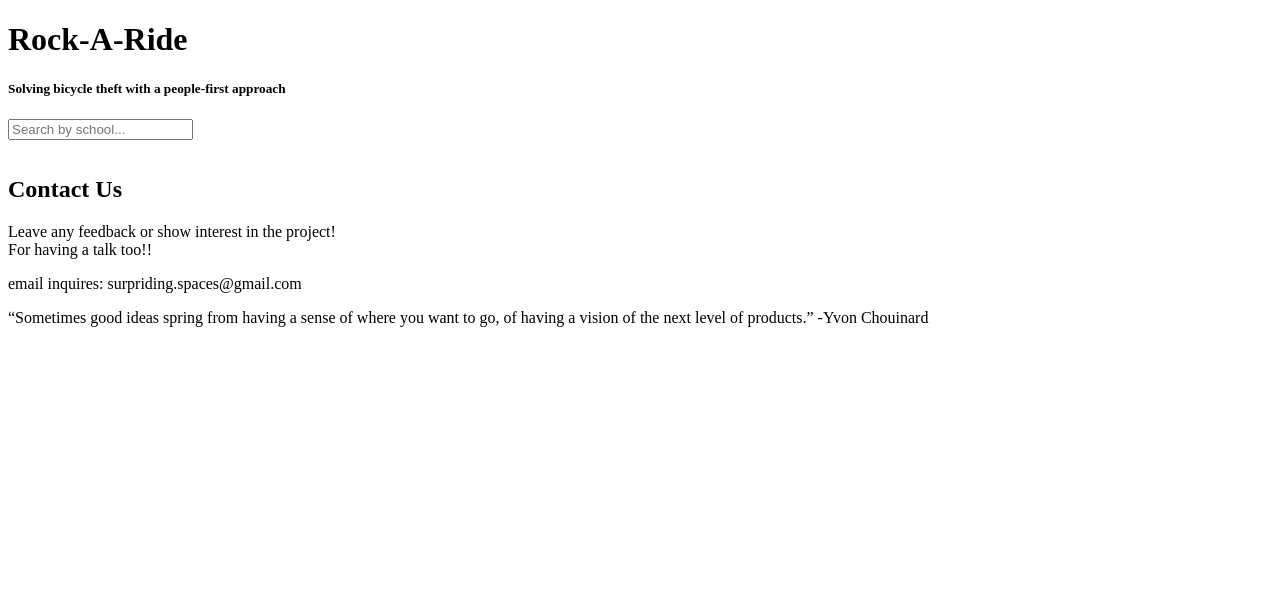
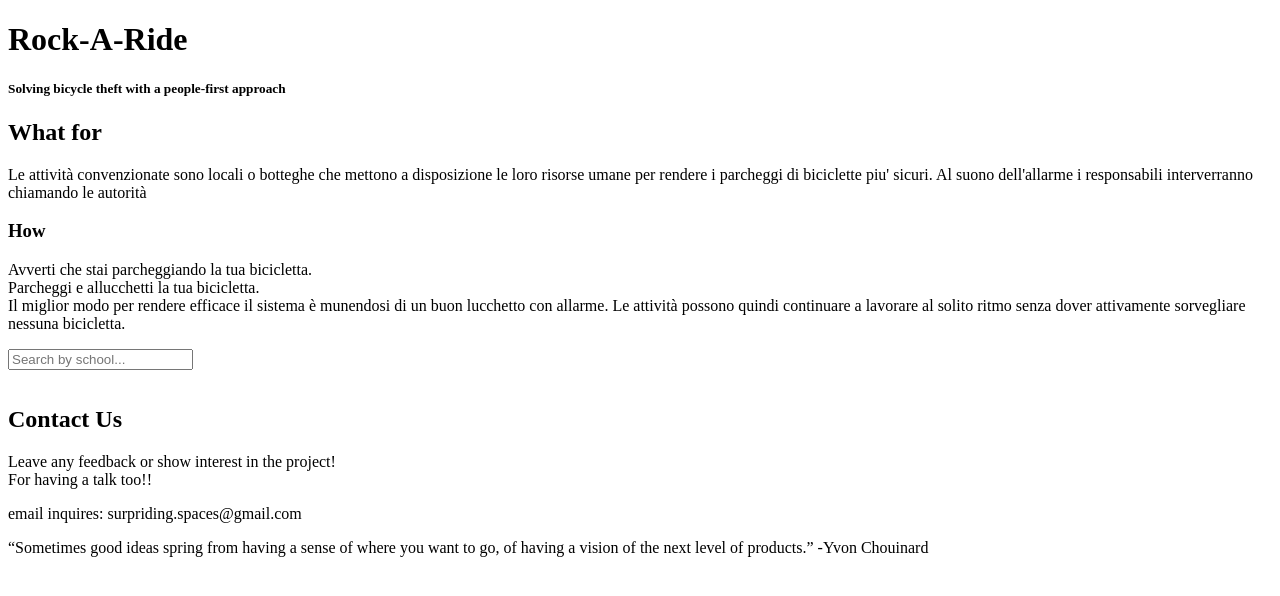
Before and after one commit to mHappah3019/monorepo-parkings, a React app in the folder frontend/: page / in a window 1280 px wide. Shown: the top 596 px of the page. Built offline with nearby package versions, Linux system fonts and the light colour scheme; no server answers; the HTML template or start-up script is replaced by a standard one.

Commit message:
Added description content + styling

```diff
--- a/frontend/src/components/App.js
+++ b/frontend/src/components/App.js
@@ -54,6 +54,7 @@ export default class App extends Component {
         <ProblemHeaders2
           mvp_name = {mvpName}
           problem_description={problemDescription}/>
+        <Description/>
         <UserGuide/>
         <FilterableParkingsList
           parkings = {this.state.parkings}/>
@@ -172,7 +173,7 @@ class FilterBar extends React.Component {
   render() {
 
     return (
-      <div className="mildPadding">
+      <div id="filterbar">
       <form>
         <input
           type="text"
@@ -256,23 +257,43 @@ class ProblemHeaders2 extends React.Component {
   }
 }
 
+class Description extends React.Component {
+  render() {
+    const whyItWorks = "Le attività convenzionate sono locali o botteghe che mettono a disposizione le loro risorse umane per rendere i parcheggi di biciclette piu' sicuri. Al suono dell'allarme i responsabili interverranno chiamando le autorità";
+    return (
+      <div className="descriptionContent mildPadding mildSpacing">
+        <h2 className="clear">
+          What for
+        </h2>
+        <p>
+          {whyItWorks}
+        </p>
+      </div>
+
+    )
+  }
+
+}
+
+
 class UserGuide extends React.Component {
   constructor(props) {
     super(props);
-    const whyItWorks = "'Le attività convenzionate sono locali o botteghe che mettono a disposizione le loro risorse umane per rendere i parcheggi di biciclette piu' sicuri. Al suono dell'allarme i responsabili interverranno chiamando le autorità";
-    const howItWorks1 = "Avverti che stai parcheggiando la tua bicicletta";
-    const howItWorks2 = "Parcheggi e allucchetti la tua bicicletta";
-    const howItWorks3 = "Il miglior modo per rendere efficace il sistema è munendosi di un buon lucchetto con allarme. Le attività possono quindi continuare a lavorare al solito ritmo senza dover attivamente sorvegliare nessuna bicicletta";
   }
   render() {
+    const howItWorks1 = "Avverti che stai parcheggiando la tua bicicletta.";
+    const howItWorks2 = "Parcheggi e allucchetti la tua bicicletta.";
+    const howItWorks3 = "Il miglior modo per rendere efficace il sistema è munendosi di un buon lucchetto con allarme. Le attività possono quindi continuare a lavorare al solito ritmo senza dover attivamente sorvegliare nessuna bicicletta.";
     return (
-      <div>
+      <div className="descriptionContent steps mildPadding mildSpacing">
+        <h3>
+          How
+        </h3>
         <p>
 
-        {this.whyItWorks}
-        {this.howItWorks1}
-        {this.howItWorks2}
-        {this.howItWorks3}
+          {howItWorks1}<br></br>
+          {howItWorks2}<br></br>
+          {howItWorks3}
 
         </p>
       </div>
--- a/frontend/static/css/index.css
+++ b/frontend/static/css/index.css
@@ -40,6 +40,8 @@ footer {
   background: white;
   color: black;
   font-size: 22px;
+  word-wrap: break-word;
+  line-height: 0;
 }
 
 .headerPop {
@@ -47,9 +49,20 @@ footer {
 }
 
 .headerSubText {
-  font-style:italic;
-  line-height: 0;
+  font-style: italic;
+  line-height: 120%;
 }
+
+.descriptionContent {
+  font-family: -apple-system, BlinkMacSystemFont, 'Segoe UI', Roboto, Oxygen, Ubuntu, Cantarell, 'Open Sans', 'Helvetica Neue', sans-serif;
+  border-top: 1px;
+  padding-top: 1px;
+}
+
+.steps{
+  width: 50%;
+}
+
 
 .container {
   border-radius: 10px;
@@ -84,7 +97,18 @@ footer {
 }
 
 div.mildPadding {
-  padding: 10px;
+  padding-top: 0px;
+  padding-left: 5px;
+}
+
+div.mildPadding2 {
+  padding: 15px;
+  background: darkcyan;
+}
+
+#filterbar {
+  padding: 15px;
+  margin-top: 25px;
 }
 
 p.mildPadding {
@@ -105,6 +129,10 @@ select {
   font-style: italic;
 }
 
+.mildSpacing {
+  line-height: 100%;
+}
+
 #nospacing {
   line-height: 5px;
 }
```
Also changed, not shown: frontend/static/frontend/main.js.
